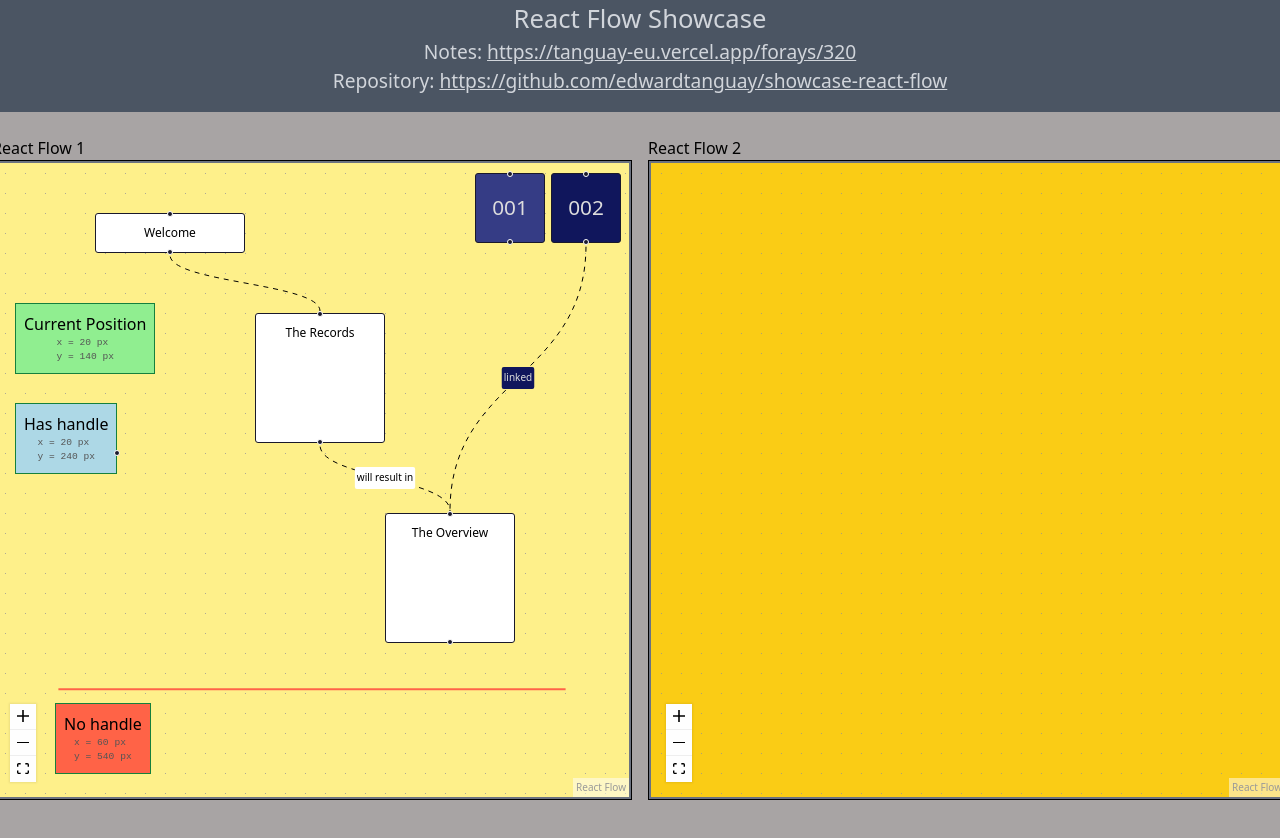
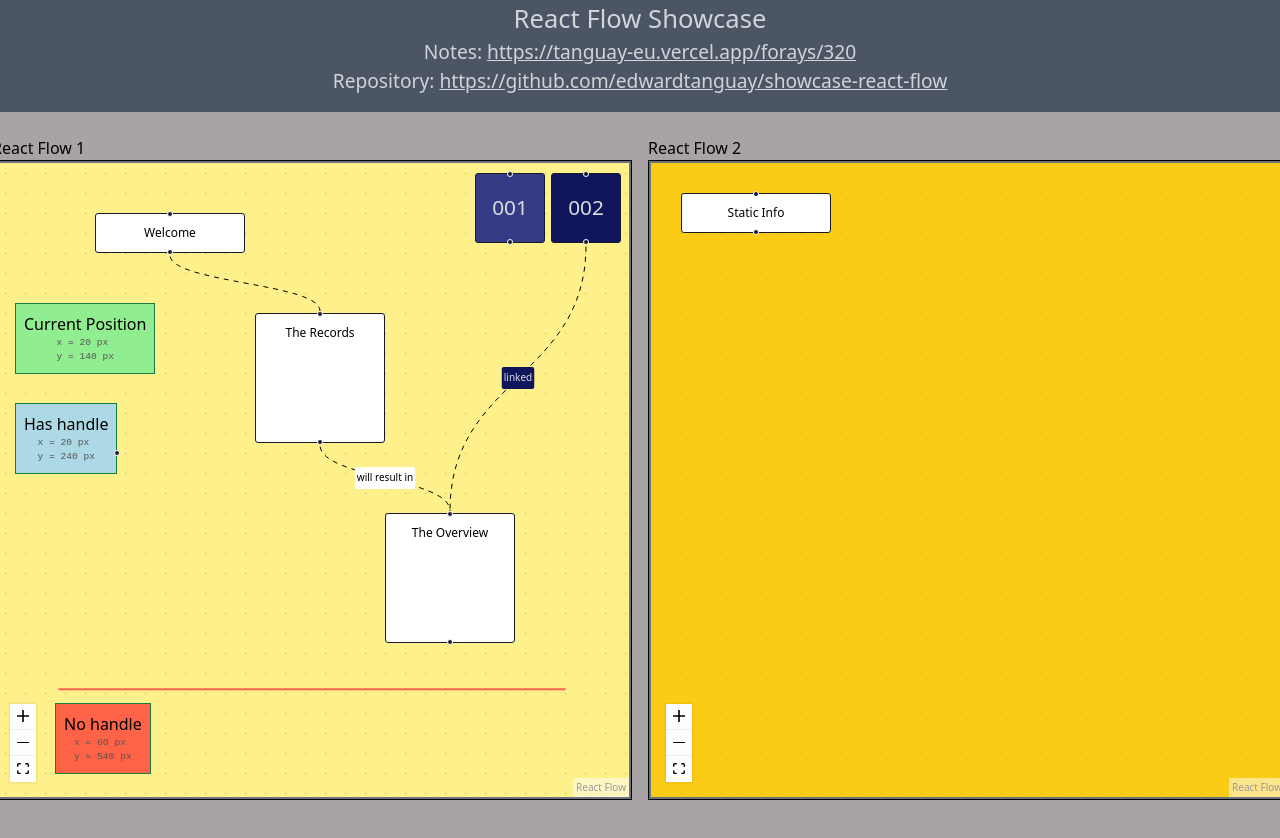
Before and after one commit to edwardtanguay/showcase-react-flow, a React (Vite) app: page / in a window 1280 px wide. Shown: the top 838 px of the page. Built offline with nearby package versions, Linux system fonts and the light colour scheme.

Commit message:
simple node

```diff
--- a/src/components/FlowArea2/nodes/index.ts
+++ b/src/components/FlowArea2/nodes/index.ts
@@ -5,10 +5,10 @@ export const initialNodes: AppNode[] = [
 	{
 		id: "1",
 		data: {
-			label: "Single",
+			label: "Static Info",
 		},
-		position: { x: 0, y: 0 },
-		hidden: true,
+		position: { x: 30, y: 30 },
+		hidden: false,
 	},
 ];
 
```
